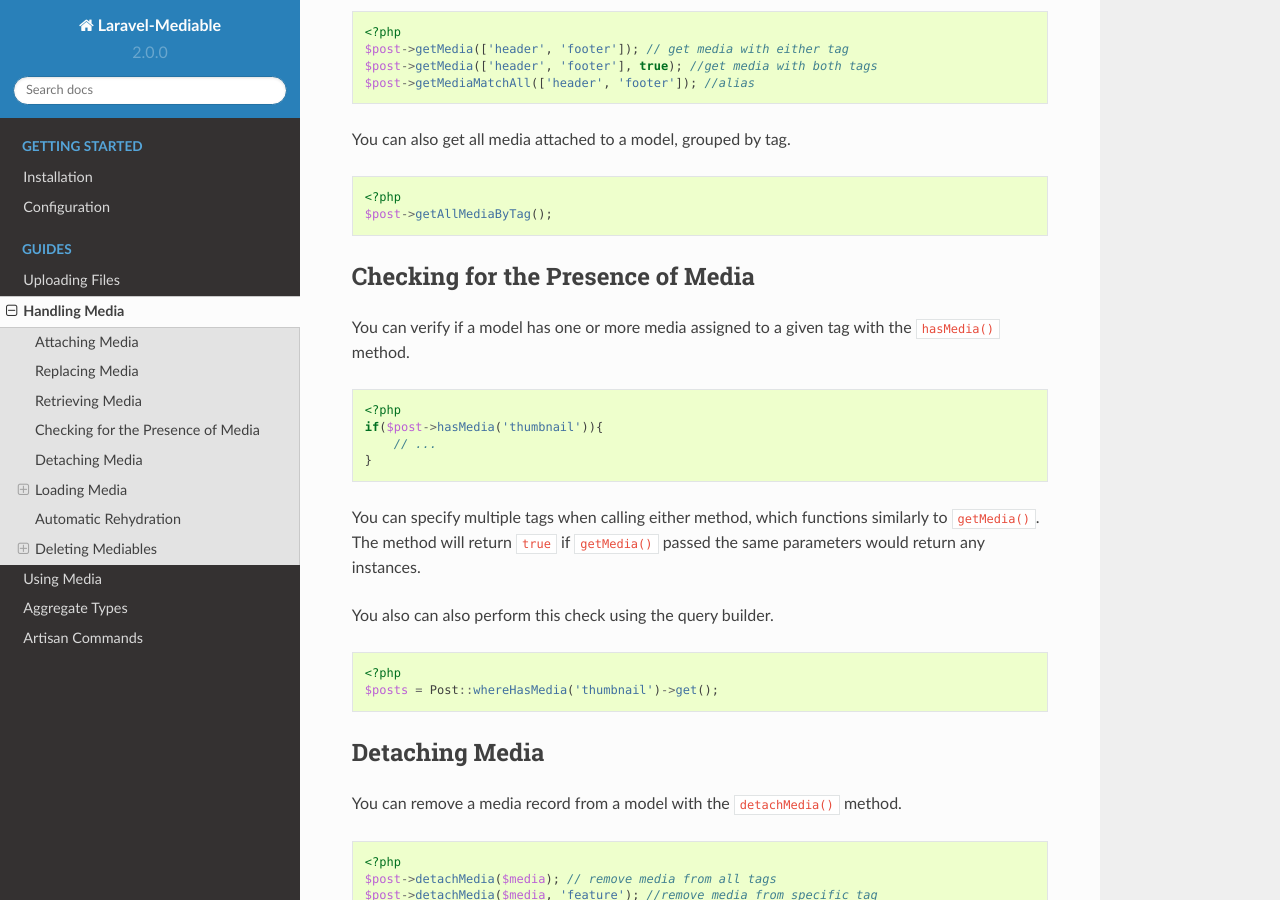
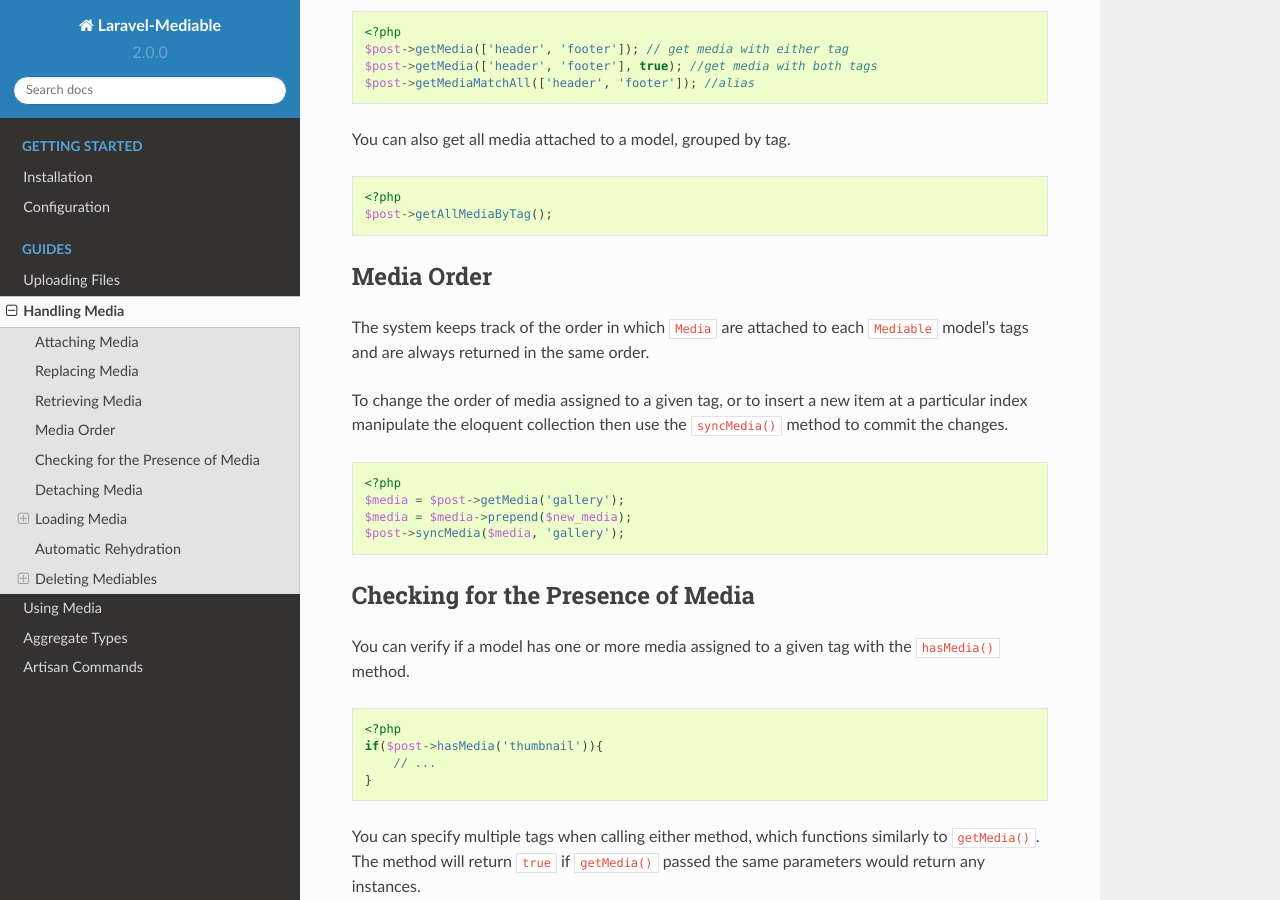
Before and after one commit to plank/laravel-mediable, a Sphinx documentation site: the page built from docs/source/mediable.rst, in a window 1280 px wide and 900 px high, scrolled down 1915 px. Built offline with Sphinx 7.4.7 and the Read the Docs theme 2.0.0, drawn with Linux system fonts in a browser that asks for light colours.

Commit message:
added documentation about sort order

```diff
--- a/docs/source/mediable.rst
+++ b/docs/source/mediable.rst
@@ -96,6 +96,22 @@
 
     <?php
     $post->getAllMediaByTag();
+
+Media Order
+--------------------------
+
+The system keeps track of the order in which ``Media`` are attached to each ``Mediable`` model's tags and are always returned in the same order.
+
+To change the order of media assigned to a given tag, or to insert a new item at a particular index manipulate the eloquent collection then use the ``syncMedia()`` method to commit the changes.
+
+::
+
+    <?php
+    $media = $post->getMedia('gallery');
+    $media = $media->prepend($new_media);
+    $post->syncMedia($media, 'gallery');
+
+
 
 Checking for the Presence of Media
 ----------------------------------
```
Also changed, not shown: 7 other files.
